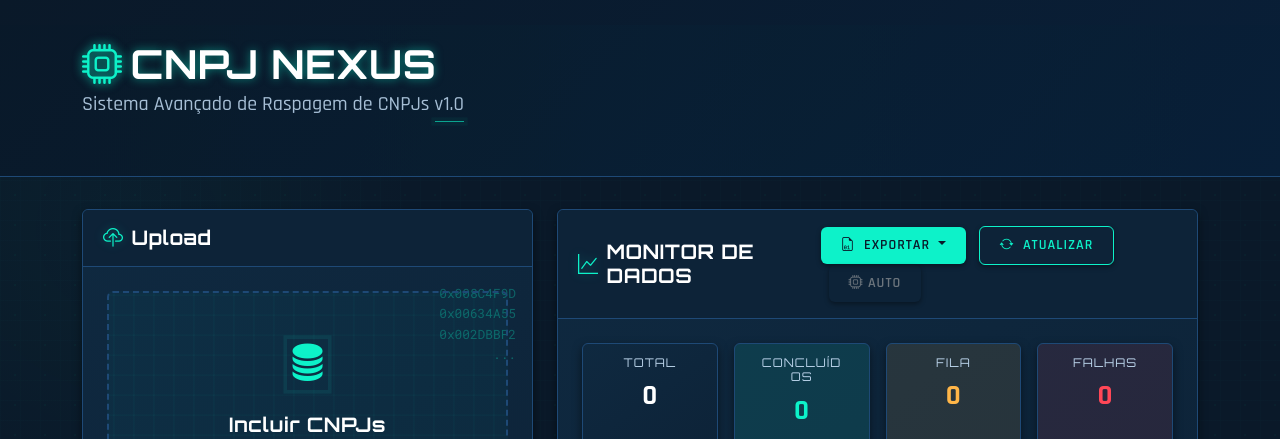
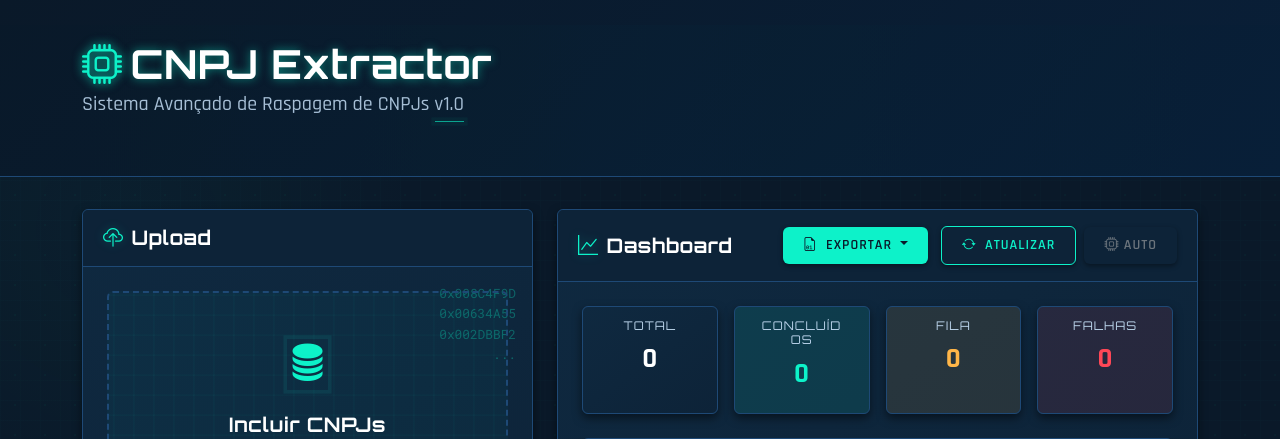
Before and after one commit to LucasAgroTech/cnpjdev, a FastAPI app: page / in a window 1280 px wide; the page is wider, and only the part inside the window is pictured. Shown: the top 439 px of that part. Run offline with FastAPI, Linux system fonts and the light colour scheme; data that the repository does not hold is empty.

Commit message:
commitando

```diff
--- a/templates/index.html
+++ b/templates/index.html
@@ -3,7 +3,7 @@
 <head>
     <meta charset="UTF-8">
     <meta name="viewport" content="width=device-width, initial-scale=1.0">
-    <title>CNPJ Nexus - Sistema Avançado de Raspagem de CNPJs</title>
+    <title>CNPJ Extractor</title>
     <link href="https://cdn.jsdelivr.net/npm/bootstrap@5.3.1/dist/css/bootstrap.min.css" rel="stylesheet">
     <link rel="stylesheet" href="https://cdn.jsdelivr.net/npm/bootstrap-icons@1.11.0/font/bootstrap-icons.css">
     <link rel="preconnect" href="https://fonts.googleapis.com">
@@ -753,7 +753,7 @@
 
     <div class="header">
         <div class="container header-content">
-            <h1 class="mb-0"><i class="bi bi-cpu data-icon"></i>CNPJ NEXUS</h1>
+            <h1 class="mb-0"><i class="bi bi-cpu data-icon"></i>CNPJ Extractor</h1>
             <p class="lead">Sistema Avançado de Raspagem de CNPJs <span class="highlight-pulse">v1.0</span></p>
         </div>
     </div>
@@ -831,7 +831,7 @@
             <div class="col-lg-7">
                 <div class="card status-card">
                     <div class="card-header d-flex justify-content-between align-items-center">
-                        <h5 class="card-title"><i class="bi bi-graph-up data-icon"></i>MONITOR DE DADOS</h5>
+                        <h5 class="card-title"><i class="bi bi-graph-up data-icon"></i>Dashboard</h5>
                         <div>
                             <div class="dropdown d-inline-block me-2">
                                 <button class="btn btn-sm btn-success dropdown-toggle" type="button" id="exportDropdown" data-bs-toggle="dropdown" aria-expanded="false">
```
